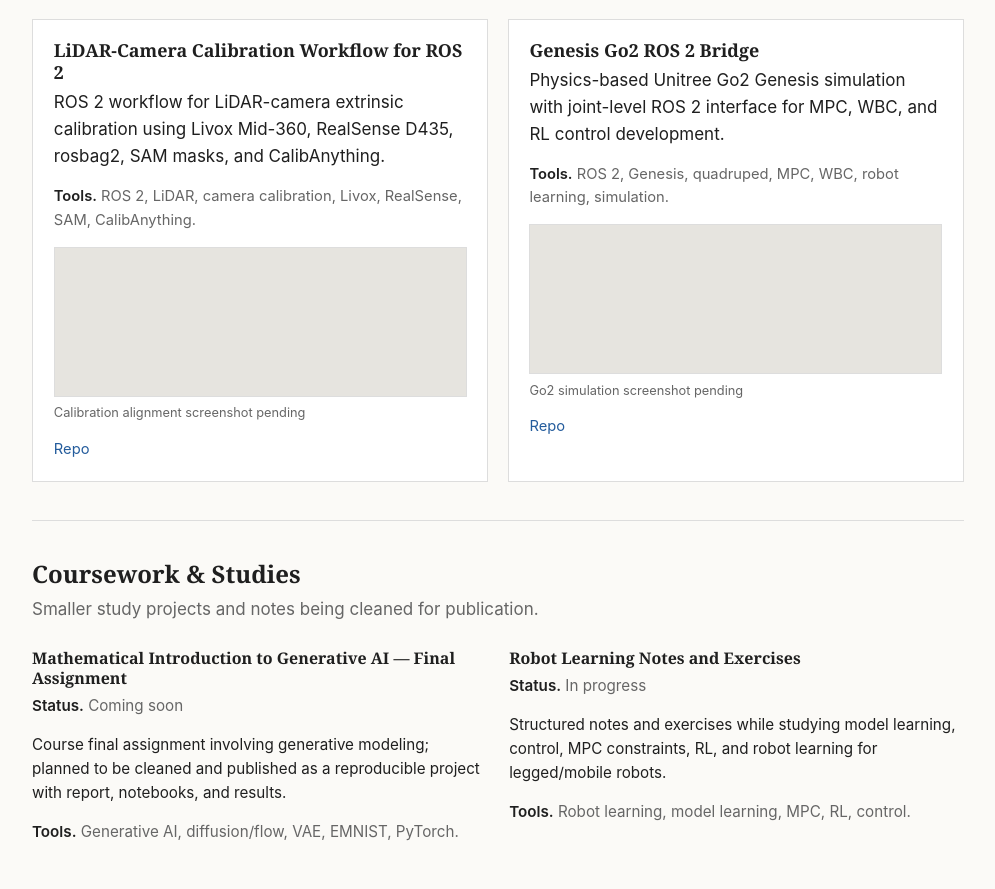
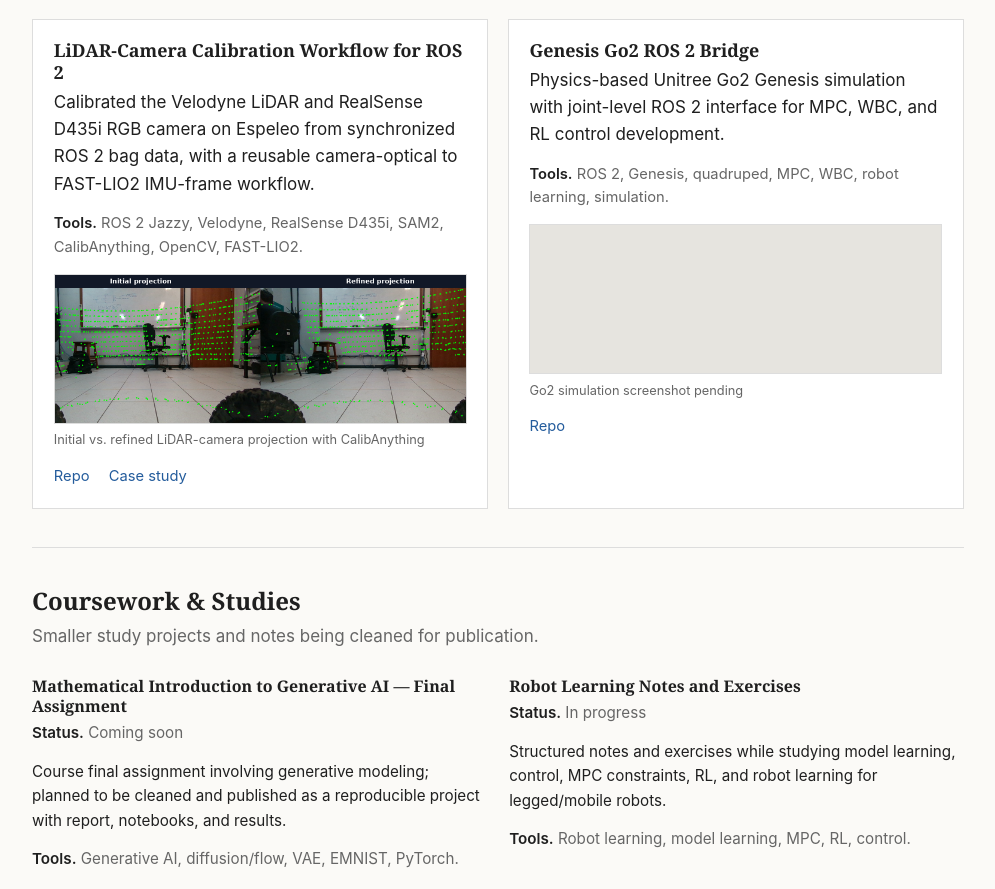
Before and after one commit to diogoccprado/diogoccprado.github.io, a plain HTML site: page index.html in a window 1280 px wide. Shown: the part 3534-4423 px from the top of the page, without its empty margins (142-1137 px from the left). Drawn offline with Linux system fonts and the light colour scheme.

Commit message:
Show LiDAR calibration results in portfolio

```diff
--- a/index.html
+++ b/index.html
@@ -218,16 +218,22 @@
         <article id="perception" class="card">
           <h3>LiDAR-Camera Calibration Workflow for ROS 2</h3>
           <p>
-            ROS 2 workflow for LiDAR-camera extrinsic calibration using Livox
-            Mid-360, RealSense D435, rosbag2, SAM masks, and CalibAnything.
+            Calibrated the Velodyne LiDAR and RealSense D435i RGB camera on
+            Espeleo from synchronized ROS 2 bag data, with a reusable
+            camera-optical to FAST-LIO2 IMU-frame workflow.
           </p>
-          <p class="tools"><span class="label">Tools.</span> ROS 2, LiDAR, camera calibration, Livox, RealSense, SAM, CalibAnything.</p>
+          <p class="tools"><span class="label">Tools.</span> ROS 2 Jazzy, Velodyne, RealSense D435i, SAM2, CalibAnything, OpenCV, FAST-LIO2.</p>
           <figure class="media">
-            <div class="media-box" role="img" aria-label="Calibration alignment screenshot pending"></div>
-            <figcaption>Calibration alignment screenshot pending</figcaption>
+            <img
+              src="assets/lidar-calibration-preview.png"
+              alt="Initial and refined Velodyne LiDAR projections over the RealSense RGB image"
+              loading="lazy"
+            >
+            <figcaption>Initial vs. refined LiDAR-camera projection with CalibAnything</figcaption>
           </figure>
           <p class="entry-links">
             <a href="https://github.com/diogoccprado/lidar-camera-calibration-ros2" target="_blank" rel="noopener">Repo</a>
+            <a href="https://github.com/diogoccprado/lidar-camera-calibration-ros2/blob/main/docs/portfolio_calibration_case_study.md" target="_blank" rel="noopener">Case study</a>
           </p>
         </article>
 
--- a/styles.css
+++ b/styles.css
@@ -322,6 +322,14 @@ h3 {
   margin: 0.9rem 0;
 }
 
+.media img {
+  display: block;
+  width: 100%;
+  height: 150px;
+  object-fit: cover;
+  border: 1px solid var(--border);
+}
+
 .media-box {
   height: 150px;
   border: 1px solid var(--border);
```
Also changed, not shown: assets/lidar-calibration-preview.png (added).
